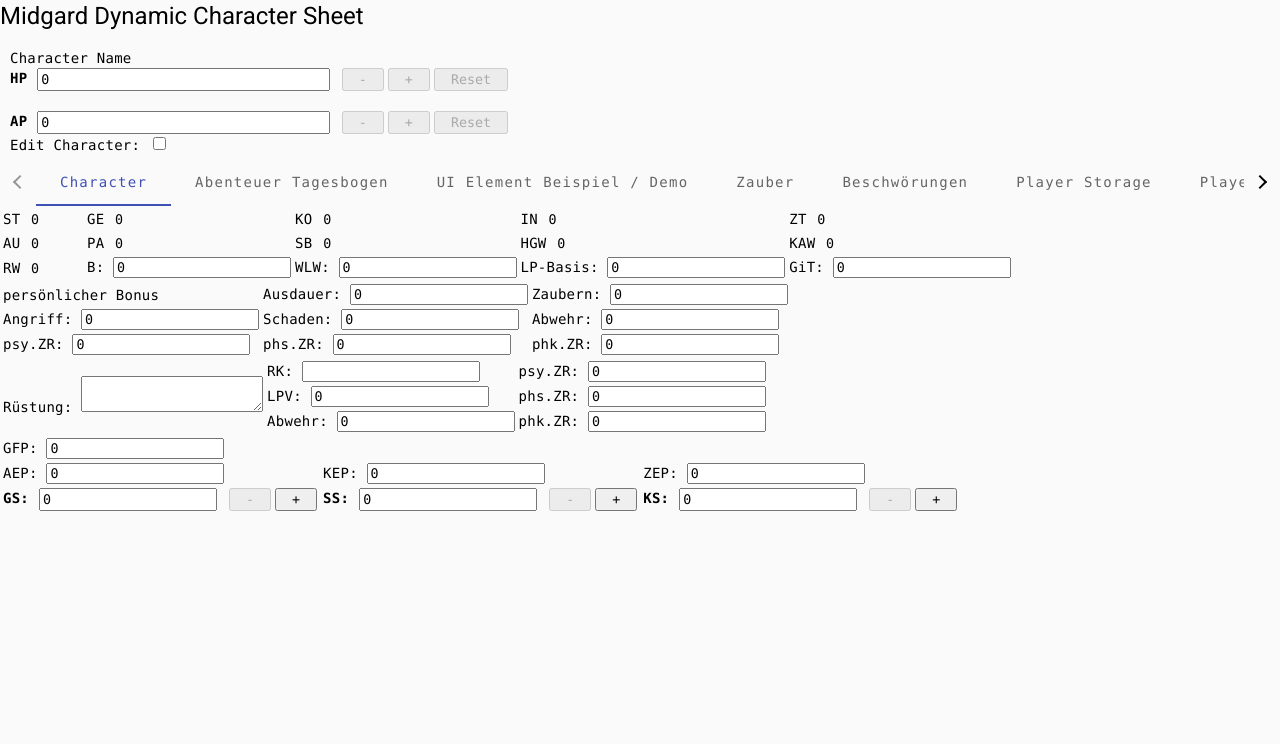
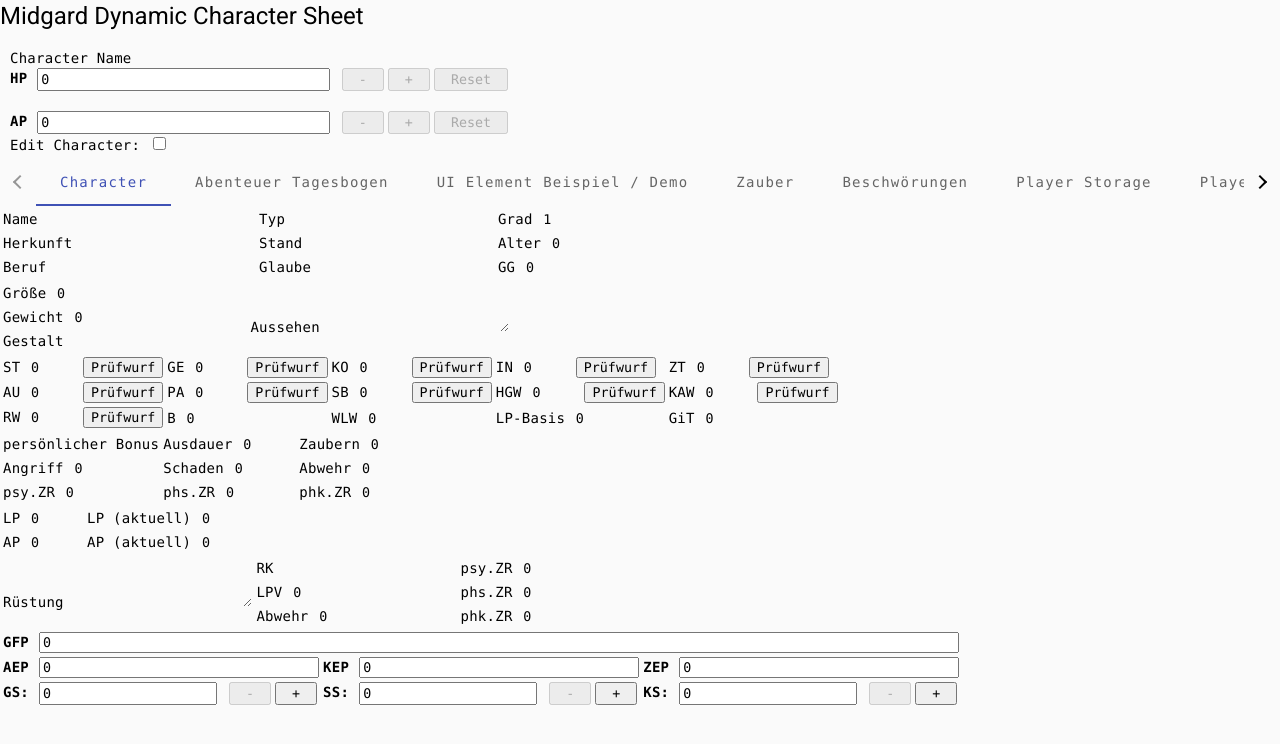
Before and after one commit to hummigbird1/MidgardDynamicCharacterSheet, an Angular app: page / in a window 1280 px wide. Shown: the top 744 px of the page. Built offline with nearby package versions, Linux system fonts and the light colour scheme.

Commit message:
Improve character sheet component

```diff
--- a/src/app/components/character-sheet/character-sheet.component.html
+++ b/src/app/components/character-sheet/character-sheet.component.html
@@ -1,67 +1,135 @@
+<div class="information-block">
+    <table>
+        <tr>
+            <td>
+                <app-text-stat-value label="Name" [(value)]="player.name" [editMode]="editMode"></app-text-stat-value>
+            </td>
+            <td>
+                <app-text-stat-value label="Typ" [(value)]="player.type" [editMode]="editMode"></app-text-stat-value>
+            </td>
+            <td>
+                <app-stat-value label="Grad" [(value)]="player.level" [editMode]="editMode"></app-stat-value>
+            </td>
+        </tr>
+        <tr>
+            <td>
+                <app-text-stat-value label="Herkunft" [(value)]="player.origin"
+                    [editMode]="editMode"></app-text-stat-value>
+            </td>
+            <td>
+                <app-text-stat-value label="Stand" [(value)]="player.socialStanding"
+                    [editMode]="editMode"></app-text-stat-value>
+            </td>
+            <td>
+                <app-stat-value label="Alter" [(value)]="player.age" [editMode]="editMode"></app-stat-value>
+            </td>
+        </tr>
+        <tr>
+            <td>
+                <app-text-stat-value label="Beruf" [(value)]="player.occupation"
+                    [editMode]="editMode"></app-text-stat-value>
+            </td>
+            <td>
+                <app-text-stat-value label="Glaube" [(value)]="player.faith"
+                    [editMode]="editMode"></app-text-stat-value>
+            </td>
+            <td>
+                <app-stat-value label="GG" [(value)]="player.godlyGrace" [editMode]="editMode"></app-stat-value>
+            </td>
+        </tr>
+    </table>
+</div>
+<div class="visual-attributes-block">
+    <table>
+        <tr>
+            <td>
+                <app-stat-value label="Größe" [(value)]="player.appearance.height"
+                    [editMode]="editMode"></app-stat-value>
+            </td>
+            <td rowspan="3">
+                <app-text-stat-value [multiline]="true" label="Aussehen" [(value)]="player.appearance.appearance"
+                    [editMode]="editMode"></app-text-stat-value>
+            </td>
+        </tr>
+        <tr>
+            <td>
+                <app-stat-value label="Gewicht" [(value)]="player.appearance.weight"
+                    [editMode]="editMode"></app-stat-value>
+            </td>
+        </tr>
+        <tr>
+            <td>
+                <app-text-stat-value label="Gestalt" [(value)]="player.appearance.figure"
+                    [editMode]="editMode"></app-text-stat-value>
+            </td>
+        </tr>
+    </table>
+</div>
 <div class="attributes-block">
     <table>
         <tr>
             <td>
-                <app-stat-value label="ST" [(value)]="player.attributes.strength" [diceSides]="100"></app-stat-value>
+                <app-stat-value label="ST" [(value)]="player.attributes.strength" [diceSides]="100"
+                    [isChallengeableStat]="true" [editMode]="editMode"></app-stat-value>
             </td>
             <td>
-                <app-stat-value label="GE" [(value)]="player.attributes.agility" [diceSides]="100"></app-stat-value>
+                <app-stat-value label="GE" [(value)]="player.attributes.agility" [diceSides]="100"
+                    [isChallengeableStat]="true" [editMode]="editMode"></app-stat-value>
             </td>
             <td>
-                <app-stat-value label="KO" [(value)]="player.attributes.constitution"
-                    [diceSides]="100"></app-stat-value>
+                <app-stat-value label="KO" [(value)]="player.attributes.constitution" [diceSides]="100"
+                    [isChallengeableStat]="true" [editMode]="editMode"></app-stat-value>
             </td>
             <td>
-                <app-stat-value label="IN" [(value)]="player.attributes.intelligence"
-                    [diceSides]="100"></app-stat-value>
+                <app-stat-value label="IN" [(value)]="player.attributes.intelligence" [diceSides]="100"
+                    [isChallengeableStat]="true" [editMode]="editMode"></app-stat-value>
             </td>
             <td>
-                <app-stat-value label="ZT" [(value)]="player.attributes.magicAffinity"
-                    [diceSides]="100"></app-stat-value>
+                <app-stat-value label="ZT" [(value)]="player.attributes.magicAffinity" [diceSides]="100"
+                    [isChallengeableStat]="true" [editMode]="editMode"></app-stat-value>
             </td>
         </tr>
         <tr>
             <td>
-                <app-stat-value label="AU" [(value)]="player.attributes.looks" [diceSides]="100"></app-stat-value>
+                <app-stat-value label="AU" [(value)]="player.attributes.looks" [diceSides]="100"
+                    [isChallengeableStat]="true" [editMode]="editMode"></app-stat-value>
             </td>
             <td>
-                <app-stat-value label="PA" [(value)]="player.attributes.charisma" [diceSides]="100"></app-stat-value>
+                <app-stat-value label="PA" [(value)]="player.attributes.charisma" [diceSides]="100"
+                    [isChallengeableStat]="true" [editMode]="editMode"></app-stat-value>
             </td>
             <td>
-                <app-stat-value label="SB" [(value)]="player.attributes.selfControl" [diceSides]="100"></app-stat-value>
+                <app-stat-value label="SB" [(value)]="player.attributes.selfControl" [diceSides]="100"
+                    [isChallengeableStat]="true" [editMode]="editMode"></app-stat-value>
             </td>
             <td>
-                <app-stat-value label="HGW" [(value)]="player.attributes.closeQuarterCombatAffinity"
-                    [diceSides]="100"></app-stat-value>
+                <app-stat-value label="HGW" [(value)]="player.attributes.closeQuarterCombatAffinity" [diceSides]="100"
+                    [isChallengeableStat]="true" [editMode]="editMode"></app-stat-value>
             </td>
             <td>
-                <app-stat-value label="KAW" [(value)]="player.attributes.showOfStrengthAffinitiy"
-                    [diceSides]="100"></app-stat-value>
+                <app-stat-value label="KAW" [(value)]="player.attributes.showOfStrengthAffinitiy" [diceSides]="100"
+                    [isChallengeableStat]="true" [editMode]="editMode"></app-stat-value>
             </td>
         </tr>
         <tr>
             <td>
-                <app-stat-value label="RW" [(value)]="player.attributes.reaction" [diceSides]="100"></app-stat-value>
+                <app-stat-value label="RW" [(value)]="player.attributes.reaction" [diceSides]="100"
+                    [isChallengeableStat]="true" [editMode]="editMode"></app-stat-value>
             </td>
             <td>
-                <label>B:
-                    <input type="number" [(ngModel)]="player.attributes.movement">
-                </label>
+                <app-stat-value label="B" [(value)]="player.attributes.movement" [editMode]="editMode"></app-stat-value>
             </td>
             <td>
-                <label>WLW:
-                    <input type="number" [(ngModel)]="player.attributes.revivalAffinitiy">
-                </label>
+                <app-stat-value label="WLW" [(value)]="player.attributes.revivalAffinitiy"
+                    [editMode]="editMode"></app-stat-value>
             </td>
             <td>
-                <label>LP-Basis:
-                    <input type="number" [(ngModel)]="player.attributes.hitPointsBase">
-                </label>
+                <app-stat-value label="LP-Basis" [(value)]="player.attributes.hitPointsBase"
+                    [editMode]="editMode"></app-stat-value>
             </td>
             <td>
-                <label>GiT:
-                    <input type="number" [(ngModel)]="player.attributes.poisonResistance">
-                </label>
+                <app-stat-value label="GiT" [(value)]="player.attributes.poisonResistance"
+                    [editMode]="editMode"></app-stat-value>
             </td>
         </tr>
     </table>
@@ -72,48 +140,60 @@
             <td>persönlicher Bonus
             </td>
             <td>
-                <label>Ausdauer:
-                    <input type="number" [(ngModel)]="player.bonusStats.stamina" [readOnly]="!pmodeps.editMode">
-                </label>
+                <app-stat-value label="Ausdauer" [(value)]="player.bonusStats.stamina"
+                    [editMode]="editMode"></app-stat-value>
             </td>
             <td>
-                <label>Zaubern:
-                    <input type="number" [(ngModel)]="player.bonusStats.magic">
-                </label>
+                <app-stat-value label="Zaubern" [(value)]="player.bonusStats.magic"
+                    [editMode]="editMode"></app-stat-value>
             </td>
         </tr>
         <tr>
             <td>
-                <label>Angriff:
-                    <input type="number" [(ngModel)]="player.bonusStats.attack">
-                </label>
+                <app-stat-value label="Angriff" [(value)]="player.bonusStats.attack"
+                    [editMode]="editMode"></app-stat-value>
             </td>
             <td>
-                <label>Schaden:
-                    <input type="number" [(ngModel)]="player.bonusStats.damage">
-                </label>
+                <app-stat-value label="Schaden" [(value)]="player.bonusStats.damage"
+                    [editMode]="editMode"></app-stat-value>
             </td>
             <td>
-                <label>Abwehr:
-                    <input type="number" [(ngModel)]="player.bonusStats.defense">
-                </label>
+                <app-stat-value label="Abwehr" [(value)]="player.bonusStats.defense"
+                    [editMode]="editMode"></app-stat-value>
             </td>
         </tr>
         <tr>
             <td>
-                <label>psy.ZR:
-                    <input type="number" [(ngModel)]="player.bonusStats.magicResistance.psychologic">
-                </label>
+                <app-stat-value label="psy.ZR" [(value)]="player.bonusStats.magicResistance.psychologic"
+                    [editMode]="editMode"></app-stat-value>
             </td>
             <td>
-                <label>phs.ZR:
-                    <input type="number" [(ngModel)]="player.bonusStats.magicResistance.physical">
-                </label>
+                <app-stat-value label="phs.ZR" [(value)]="player.bonusStats.magicResistance.physical"
+                    [editMode]="editMode"></app-stat-value>
             </td>
             <td>
-                <label>phk.ZR:
-                    <input type="number" [(ngModel)]="player.bonusStats.magicResistance.environmental">
-                </label>
+                <app-stat-value label="phk.ZR" [(value)]="player.bonusStats.magicResistance.environmental"
+                    [editMode]="editMode"></app-stat-value>
+            </td>
+        </tr>
+    </table>
+</div>
+<div class="health-block">
+    <table>
+        <tr>
+            <td>
+                <app-stat-value label="LP" [(value)]="player.stats.base.hitPoints" [editMode]="editMode"></app-stat-value>
+            </td>
+            <td>
+                <app-stat-value label="LP (aktuell)" [(value)]="player.stats.current.hitPoints" [editMode]="editMode"></app-stat-value>
+            </td>
+        </tr>
+        <tr>
+            <td>
+                <app-stat-value label="AP" [(value)]="player.stats.base.staminaPoints" [editMode]="editMode"></app-stat-value>
+            </td>
+            <td>
+                <app-stat-value label="AP (aktuell)" [(value)]="player.stats.current.staminaPoints" [editMode]="editMode"></app-stat-value>
             </td>
         </tr>
     </table>
@@ -122,48 +202,39 @@
     <table>
         <tr>
             <td rowspan="3">
-                <label>
-                    Rüstung:
-                    <textarea [(ngModel)]="player.defenseStats.armorDescription"></textarea>
-                </label>
+                <app-text-stat-value [multiline]="true" label="Rüstung" [(value)]="player.defenseStats.armorDescription"
+                    [editMode]="editMode"></app-text-stat-value>
             </td>
             <td>
-                <label>RK:
-                    <input [(ngModel)]="player.defenseStats.armorClass">
-                </label>
+                <app-text-stat-value [multiline]="false" label="RK" [(value)]="player.defenseStats.armorClass"
+                    [editMode]="editMode"></app-text-stat-value>
             </td>
             <td>
-                <label>psy.ZR:
-                    <input type="number" [(ngModel)]="player.defenseStats.magicResistance.psychologic">
-                </label>
-
+                <app-stat-value label="psy.ZR" [(value)]="player.defenseStats.magicResistance.psychologic"
+                    [editMode]="editMode"></app-stat-value>
             </td>
         </tr>
         <tr>
             <td>
-                <label>LPV:
-                    <input type="number" [(ngModel)]="player.defenseStats.hitPointLossValue">
-                </label>
+                <app-stat-value label="LPV" [(value)]="player.defenseStats.hitPointLossValue"
+                    [editMode]="editMode"></app-stat-value>
             </td>
 
             <td>
-                <label>phs.ZR:
-                    <input type="number" [(ngModel)]="player.defenseStats.magicResistance.physical">
-                </label>
+                <app-stat-value label="phs.ZR" [(value)]="player.defenseStats.magicResistance.physical"
+                    [editMode]="editMode"></app-stat-value>
             </td>
 
         </tr>
         <tr>
             <td>
-                <label>Abwehr:
-                    <input type="number" [(ngModel)]="player.defenseStats.defense">
-                </label>
+                <app-stat-value label="Abwehr" [(value)]="player.defenseStats.defense"
+                    [editMode]="editMode"></app-stat-value>
             </td>
 
             <td>
-                <label>phk.ZR:
-                    <input type="number" [(ngModel)]="player.defenseStats.magicResistance.environmental">
-                </label>
+                <app-stat-value label="phk.ZR" [(value)]="player.defenseStats.magicResistance.environmental"
+                    [editMode]="editMode"></app-stat-value>
             </td>
         </tr>
     </table>
@@ -173,26 +244,26 @@
     <table>
         <tr>
             <td colspan="3">
-                <label>GFP:
-                    <input type="number" [(ngModel)]="player.experience.total">
-                </label>
+                <app-numeric-value-handler label="GFP" [displayButtons]="false"
+                    [(currentValue)]="player.experience.total" [minValue]="0"
+                    [maxValue]="99999999999999"></app-numeric-value-handler>
             </td>
         </tr>
         <tr>
             <td>
-                <label>AEP:
-                    <input type="number" [(ngModel)]="player.experience.common">
-                </label>
+                <app-numeric-value-handler label="AEP" [displayButtons]="false"
+                    [(currentValue)]="player.experience.common" [minValue]="0"
+                    [maxValue]="99999999999999"></app-numeric-value-handler>
             </td>
             <td>
-                <label>KEP:
-                    <input type="number" [(ngModel)]="player.experience.battle">
-                </label>
+                <app-numeric-value-handler label="KEP" [displayButtons]="false"
+                    [(currentValue)]="player.experience.battle" [minValue]="0"
+                    [maxValue]="99999999999999"></app-numeric-value-handler>
             </td>
             <td>
-                <label>ZEP:
-                    <input type="number" [(ngModel)]="player.experience.magic">
-                </label>
+                <app-numeric-value-handler label="ZEP" [displayButtons]="false"
+                    [(currentValue)]="player.experience.magic" [minValue]="0"
+                    [maxValue]="99999999999999"></app-numeric-value-handler>
             </td>
         </tr>
         <tr>
--- a/src/app/components/character-sheet/character-sheet.component.ts
+++ b/src/app/components/character-sheet/character-sheet.component.ts
@@ -1,6 +1,5 @@
 import { Component, EventEmitter, Input, OnInit, Output } from '@angular/core';
 import { Player } from 'src/app/models/player';
-import { PlayerModeProviderService } from 'src/app/services/player-mode-provider.service';
 
 @Component({
   selector: 'app-character-sheet',
@@ -11,7 +10,8 @@
 
   @Input() player!: Player;
   @Output() playerChange = new EventEmitter<Player>();
-  constructor(public pmodeps: PlayerModeProviderService) { }
+  @Input() editMode: boolean = false;
+  constructor() { }
 
   ngOnInit(): void {
   }
```
